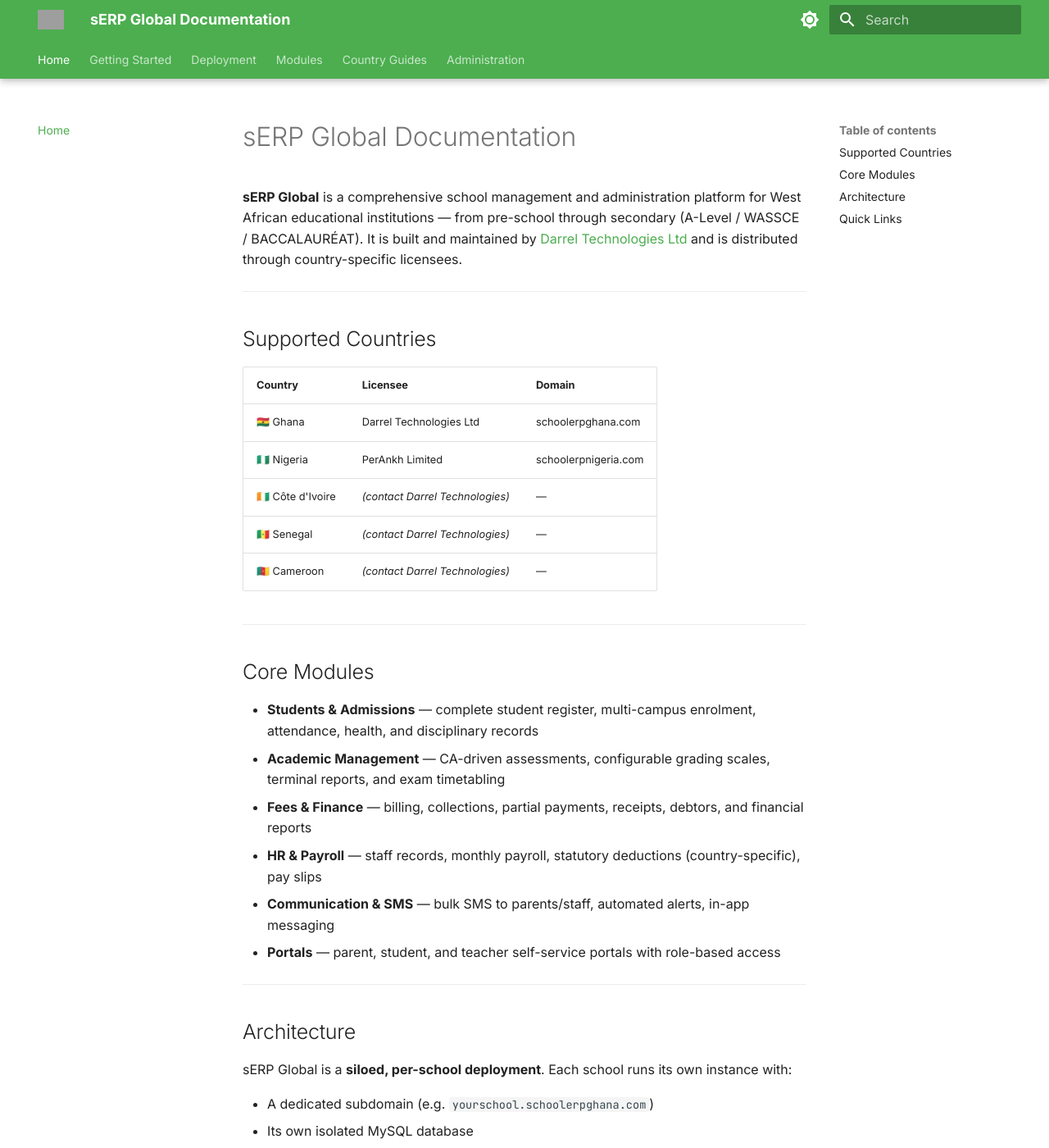
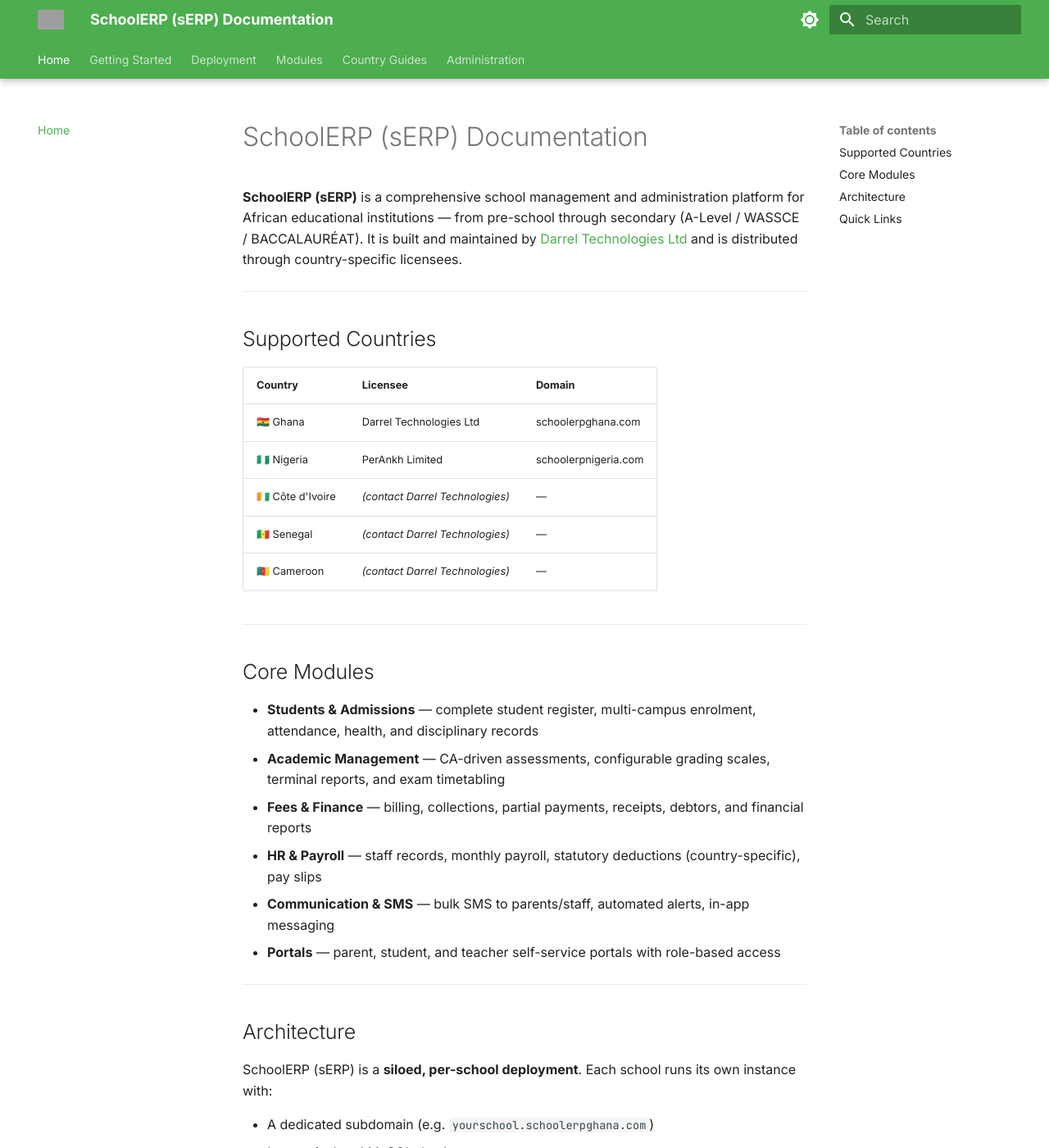
Before and after one commit to dtechghana/serp-global-docs, an MkDocs documentation site: the page built from docs/index.md, in a window 1280 px wide and 1400 px high. Shown: the whole window at 82% size. Built offline with MkDocs 1.6.1 and Material for MkDocs 9.7.7, drawn with Linux system fonts in a browser that asks for light colours; grey boxes are pictures that could not be loaded.

Commit message:
Rename sERP Global → SchoolERP (sERP); widen scope from West Africa to Africa
Co-Authored-By: Claude Sonnet 4.6 <noreply@anthropic.com>

```diff
--- a/docs/index.md
+++ b/docs/index.md
@@ -1,6 +1,6 @@
-# sERP Global Documentation
+# SchoolERP (sERP) Documentation
 
-**sERP Global** is a comprehensive school management and administration platform for West African educational institutions — from pre-school through secondary (A-Level / WASSCE / BACCALAURÉAT). It is built and maintained by [Darrel Technologies Ltd](https://dtechghana.com) and is distributed through country-specific licensees.
+**SchoolERP (sERP)** is a comprehensive school management and administration platform for African educational institutions — from pre-school through secondary (A-Level / WASSCE / BACCALAURÉAT). It is built and maintained by [Darrel Technologies Ltd](https://dtechghana.com) and is distributed through country-specific licensees.
 
 ---
 
@@ -29,7 +29,7 @@
 
 ## Architecture
 
-sERP Global is a **siloed, per-school deployment**. Each school runs its own instance with:
+SchoolERP (sERP) is a **siloed, per-school deployment**. Each school runs its own instance with:
 
 - A dedicated subdomain (e.g. `yourschool.schoolerpghana.com`)
 - Its own isolated MySQL database
--- a/mkdocs.yml
+++ b/mkdocs.yml
@@ -1,5 +1,5 @@
-site_name: sERP Global Documentation
-site_description: Official documentation for sERP Global — comprehensive school management software for West African schools.
+site_name: SchoolERP (sERP) Documentation
+site_description: Official documentation for SchoolERP (sERP) — comprehensive school management software for African schools.
 site_author: Darrel Technologies Ltd
 site_url: https://docs.schoolerpglobal.com
 
```
Also changed, not shown: docs/country-guides/index.md (+1 -1 lines), docs/deployment/index.md (+2 -2 lines), docs/deployment/server-requirements.md (+1 -1 lines).
